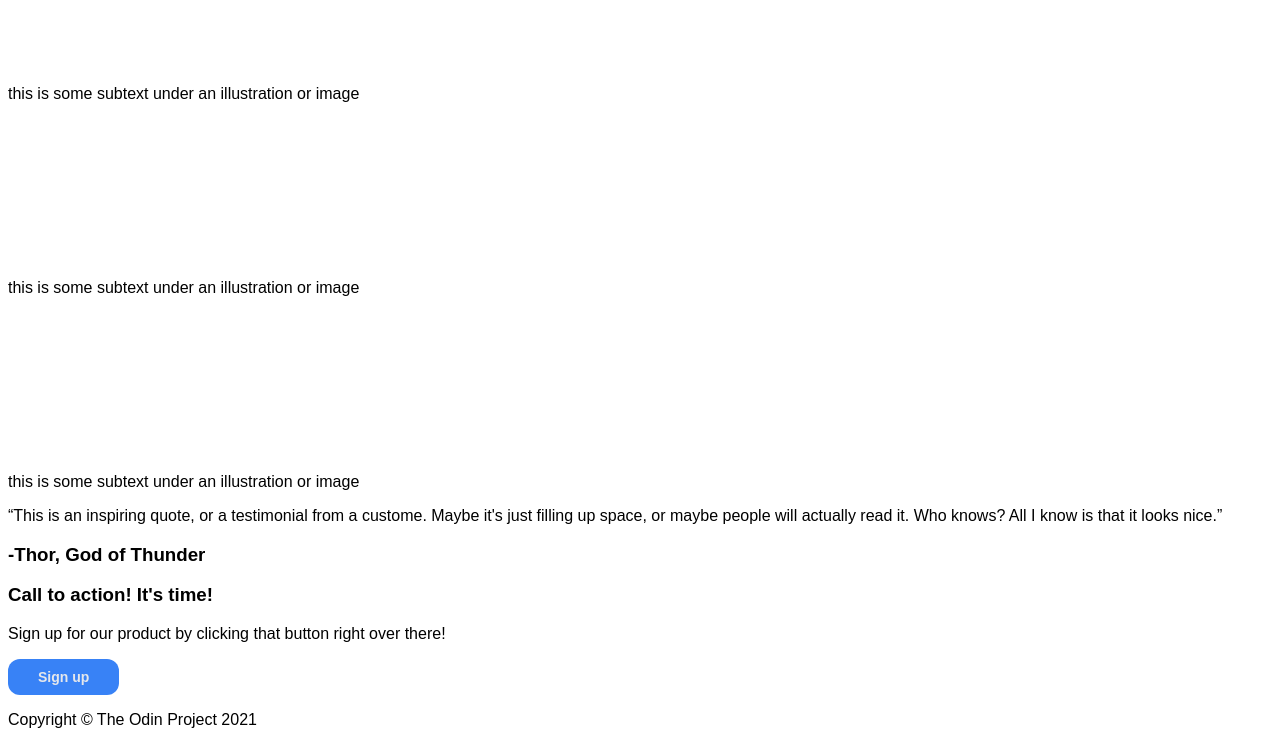
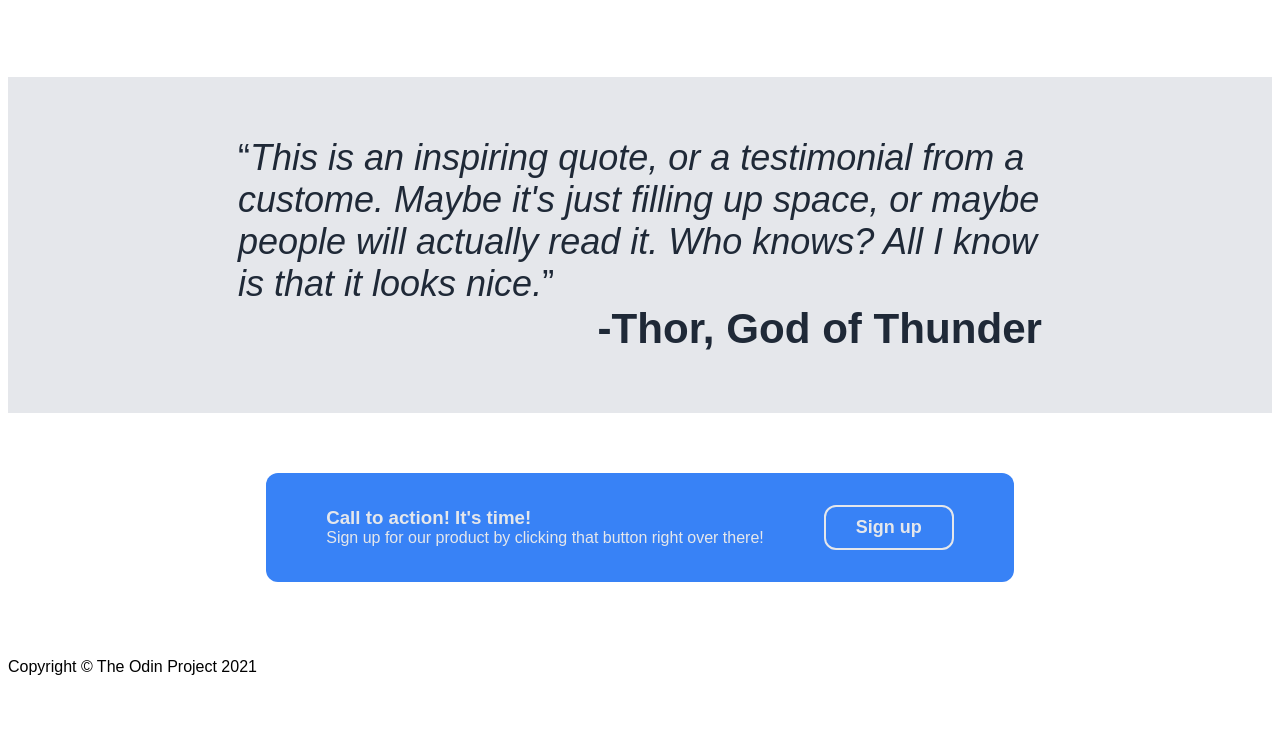
Before and after one commit to d-4n13l/odin-landing-page, a plain HTML site: page index.html in a window 1280 px wide. Shown: the part 841-1594 px from the top of the page. After the commit the page ends 1541 px from the top, so only its background shows below. Drawn offline with Linux system fonts and the light colour scheme.

Commit message:
Updated CSS: added content section

```diff
--- a/css/styles.css
+++ b/css/styles.css
@@ -77,6 +77,102 @@ button {
     display: flex;
 }
 
+.content {
+    display: flex;
+    flex: 1;
+    flex-direction: column;
+    justify-content: center;
+    align-items: center;
+    margin-right: 200px;
+    margin-left: 200px;
+}
+
+.content-top {
+    display: flex;
+    flex-direction: column;
+    align-items: center;
+    flex: 1;
+    margin-top: 10px;
+    margin-bottom: 80px;
+}
+
+.content-top h2 {
+    font-size: 36px;
+    font-weight: 800;
+    color: #1f2937;
+}
+
+.album {
+    display: flex;
+    gap: 32px;
+}
+
+.card {
+    display: flex;
+    flex-direction: column;
+    flex: 1;
+    align-items: center;
+}
+
+.card img {
+    border: 4px solid;
+    border-color: #3882f6;
+    border-radius: 5%;
+}
+
+.card p {
+    margin: 10px 25px;
+    text-align: center;
+}
+
+.content-mid {
+    margin: 0px -200px;
+    padding: 60px 230px;
+    background-color: #e5e7eb;
+    font-size: 36px;
+    font-weight: 300;
+    color: #1f2937;
+}
+
+.content-mid h3 {
+    text-align: right;
+    margin-top: 0px;
+    margin-bottom: 0px;
+}
+
+.content-bot {
+    margin: 60px -150px;
+    padding: 32px 0px;
+    background-color: #3882f6;
+    border-radius: 12px;
+    display: flex;
+    color: #e5e7eb;
+}
+
+.cb-left {
+    display: flex;
+    flex-direction: column;
+    justify-content: center;
+    padding-left: 60px;
+}
+
+.cb-left>* {
+    margin-top: 0;
+    margin-bottom: 0;
+}
+
+.cb-right {
+    font-weight: 800;
+    display: flex;
+    align-self: center;
+    padding-right: 60px;
+    padding-left: 60px;
+}
+
+.cb-right button {
+    border: 2px solid #e5e7eb;
+}
+
 a {
     text-decoration: none;
     font-size: 18px;
--- a/index.html
+++ b/index.html
@@ -74,16 +74,21 @@
     </div>
 
     <div class="content-mid">
-      <q>This is an inspiring quote, or a testimonial from a custome. Maybe it's just filling up space, or maybe people
-        will
-        actually read it. Who knows? All I know is that it looks nice.</q>
+      <q><em>This is an inspiring quote, or a testimonial from a custome. Maybe it's just filling up space, or maybe
+          people
+          will
+          actually read it. Who knows? All I know is that it looks nice.</em></q>
       <h3>-Thor, God of Thunder</h3>
     </div>
 
     <div class="content-bot">
-      <h3>Call to action! It's time!</h3>
-      <p>Sign up for our product by clicking that button right over there!</p>
-      <button>Sign up</button>
+      <div class="cb-left">
+        <h3>Call to action! It's time!</h3>
+        <p>Sign up for our product by clicking that button right over there!</p>
+      </div>
+      <div class="cb-right">
+        <button><a href="#">Sign up</a></button>
+      </div>
     </div>
 
   </div>
```
